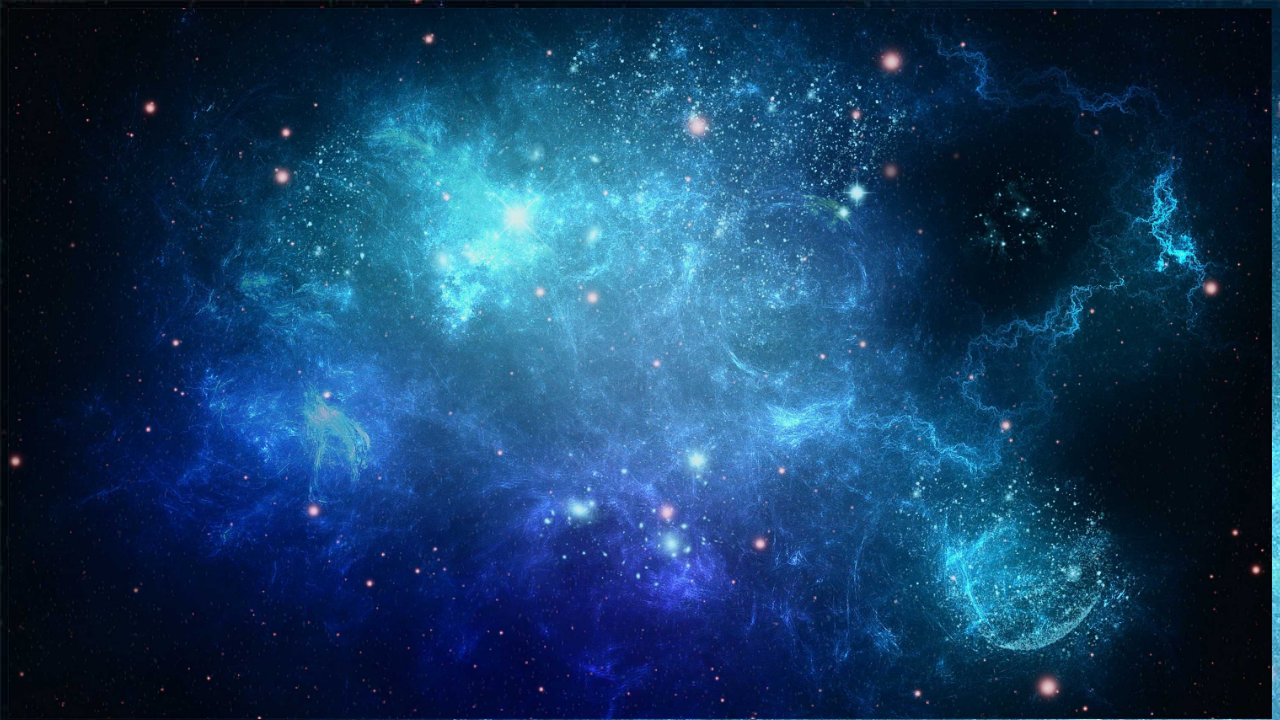
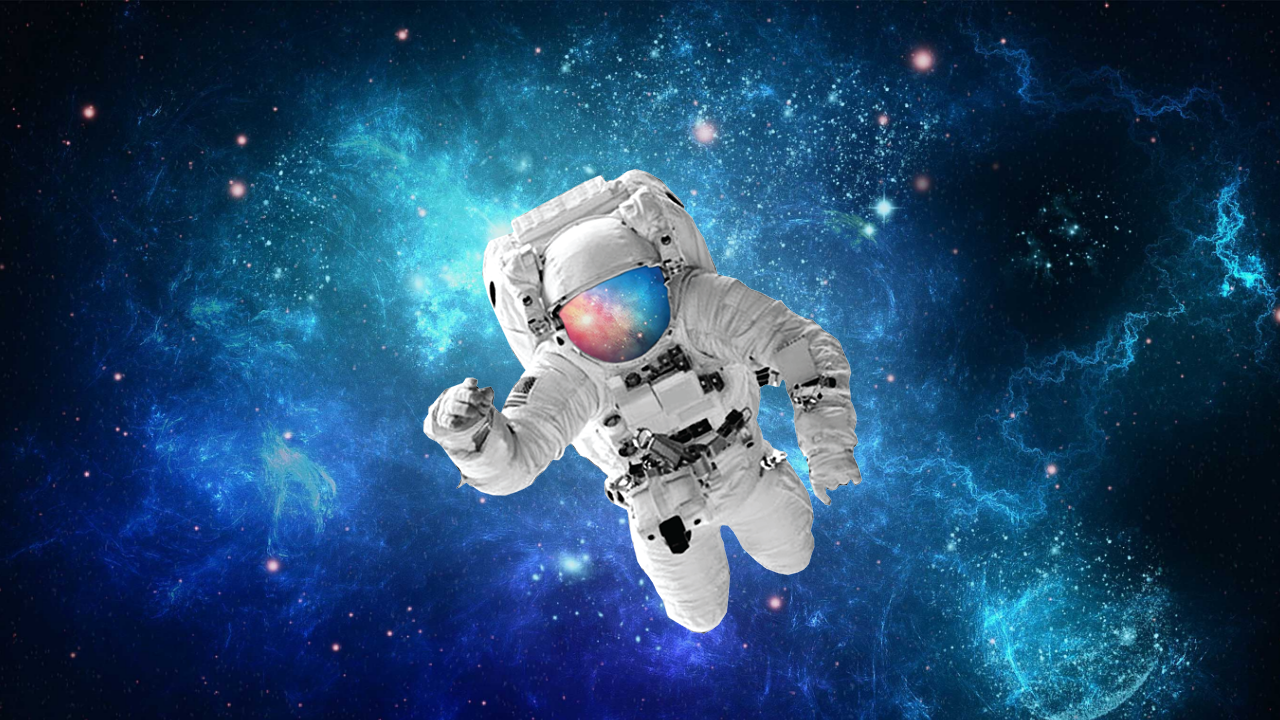
Before and after one commit to caiomangabeira/html-css, a plain HTML site: page desafios/desafio011-astronauta/astronauta.html in a window 1280 px wide. Shown: the top 720 px of the page. Drawn offline with Linux system fonts and the light colour scheme.

Commit message:
mais mudanças

```diff
--- a/desafios/desafio011-astronauta/astronauta.html
+++ b/desafios/desafio011-astronauta/astronauta.html
@@ -5,24 +5,33 @@
     <meta name="viewport" content="width=device-width, initial-scale=1.0">
     <title>Desafio astronauta</title>
     <style>
+        * {
+            margin: 0px;
+            padding: 0px;
+        }
 
-       body {
-        background-image: url(imagens/espaco.jpg), url(imagens/astronauta.png);
-       }
+        body {
+            height: 100vh;
+            position: relative;
+            background: black url(imagens/espaco.jpg) center center no-repeat fixed;
+            background-size: cover;
+        }
 
-       img.espaco {
-        margin: auto;
-        width: 100%;
-        height: 100%;
-       }
-
-        img.astronauta {
-            margin: auto;
+        section {
+            background-image: url(imagens/astronauta.png);
+            background-position: center center;
+            position: absolute;
+            height: 500px;
+            width: 500px;
+            left: 50%;
+            top: 50%;
+            transform: translate(-50%, -50%);
         }
     </style>
 </head>
 <body>
-    <img class="espaco" src="imagens/espaco.jpg" alt="Imagem do espaço">
-    <img class="astronauta" src="imagens/astronauta.png" alt="Imagem do astronauta">
+    <section>
+
+    </section>
 </body>
 </html>
```
Also changed, not shown: exercicios/ex022/fundo006.html (+10 -5 lines), exercicios/ex022/fundo007.html (added, +33 -0 lines).
